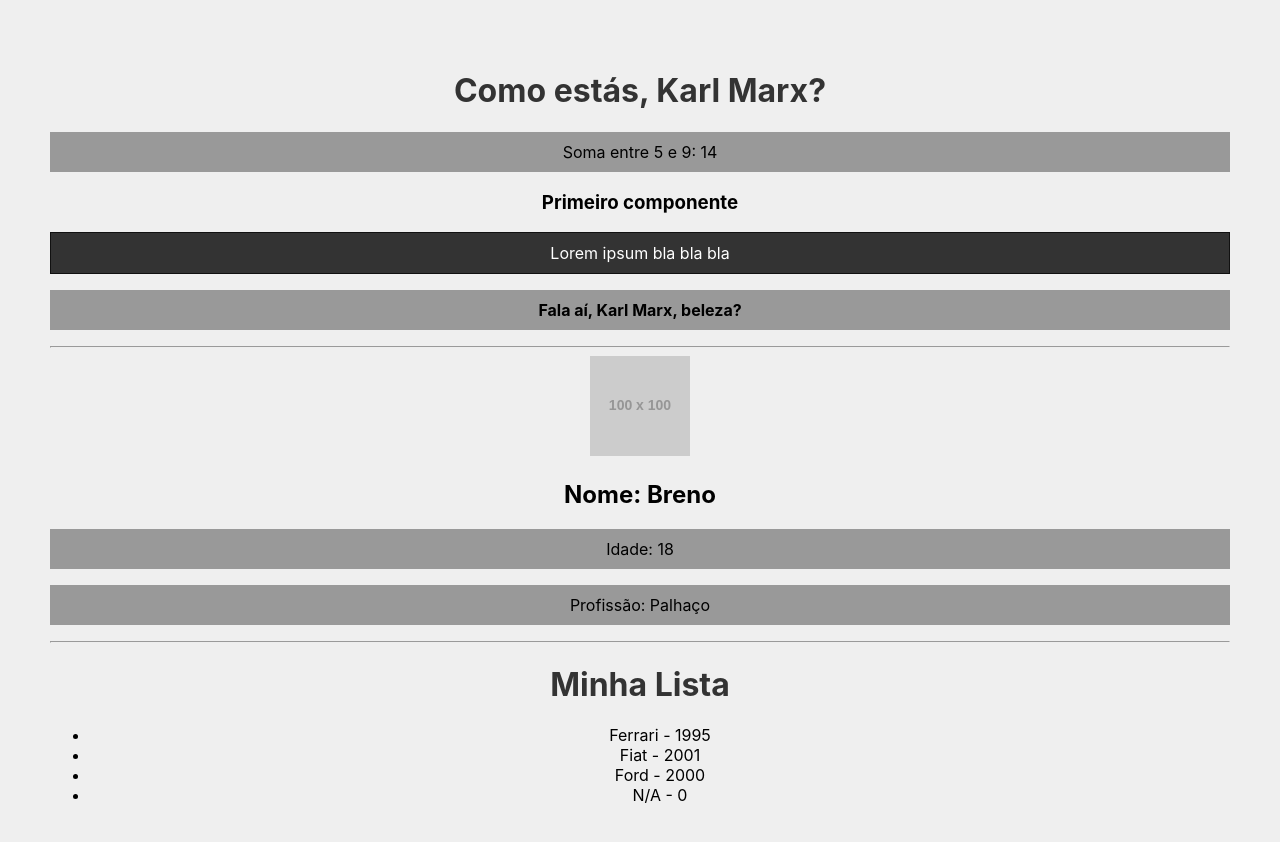
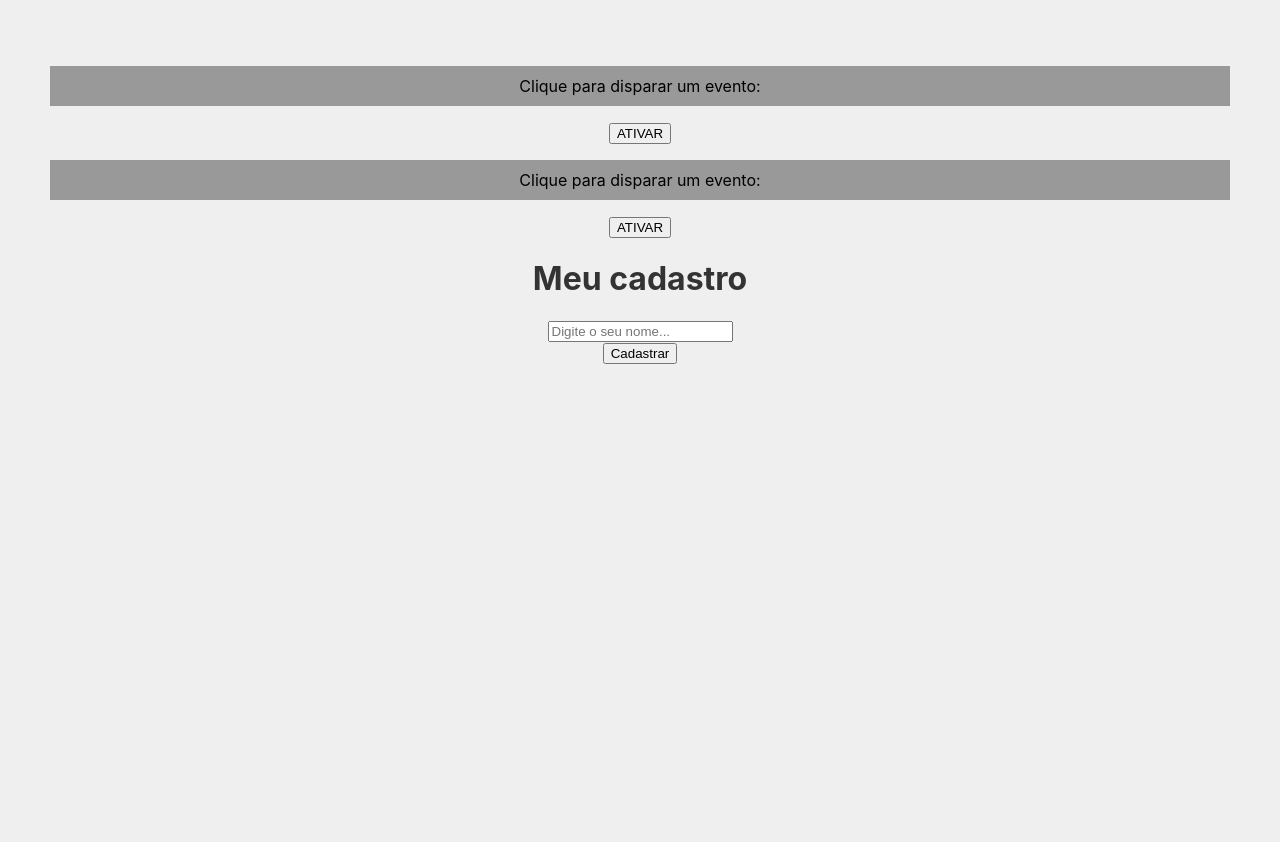
Before and after one commit to br-N/curso-react, a React (Create React App) app: page / in a window 1280 px wide. Shown: the top 842 px of the page. Built offline with nearby package versions, Linux system fonts and the light colour scheme.

Commit message:
Estudo de eventos

```diff
--- a/src/App.js
+++ b/src/App.js
@@ -1,8 +1,6 @@
 import './App.css'
-import HelloWorld from './components/HelloWorld'
-import SayMyName from './components/SayMyName'
-import Pessoa from './components/Pessoa'
-import List from './components/List'
+import Evento from './components/Evento'
+import Form from './components/Form'
 
 function App() {
 
@@ -14,14 +12,12 @@
 
   return (
     <div className="App">
-      <h1>Como estás, {name}?</h1>
-      <p>Soma entre 5 e 9: {sum(5, 9)}</p>
-      <HelloWorld/>
-      <strong><SayMyName nome={name}/></strong>
-      <hr></hr>
-      <Pessoa foto="https://via.placeholder.com/100" nome="Breno" idade="18" profissao="Palhaço"/>
-      <hr></hr>
-      <List/>
+
+      <Evento numero={1}/>
+      <Evento numero={2}/>
+
+      <Form/>
+
     </div>
   );
 }
--- /dev/null
+++ b/src/components/Evento.js
@@ -0,0 +1,15 @@
+function Evento({ numero }) {
+
+    function meuEvento() {
+        console.log(`Catapimbas, fui ativado. ${numero}`)
+    }
+
+    return(
+        <div>
+            <p>Clique para disparar um evento: </p>
+            <button onClick={meuEvento}>ATIVAR</button>
+        </div>
+    )
+}
+
+export default Evento
--- /dev/null
+++ b/src/components/Form.js
@@ -0,0 +1,23 @@
+function Form() {
+
+    function cadastarUsuario(e) {
+        e.preventDefault()
+        console.log("Cadastrou o usuário.")
+    }
+
+    return (
+        <div>
+            <h1>Meu cadastro</h1>
+            <form onSubmit={cadastarUsuario}>
+                <div>
+                    <input type="text" placeholder="Digite o seu nome..."/>
+                </div>
+                <div>
+                    <input type="submit" value="Cadastrar"/>
+                </div>
+            </form>
+        </div>
+    )
+}
+
+export default Form
```
